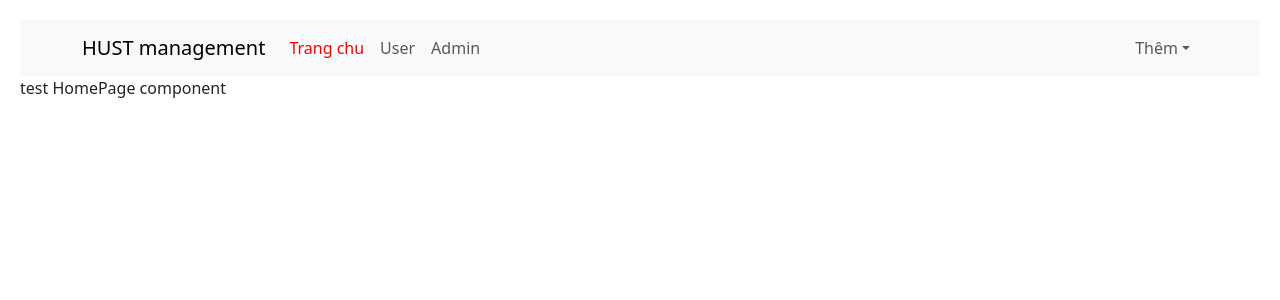
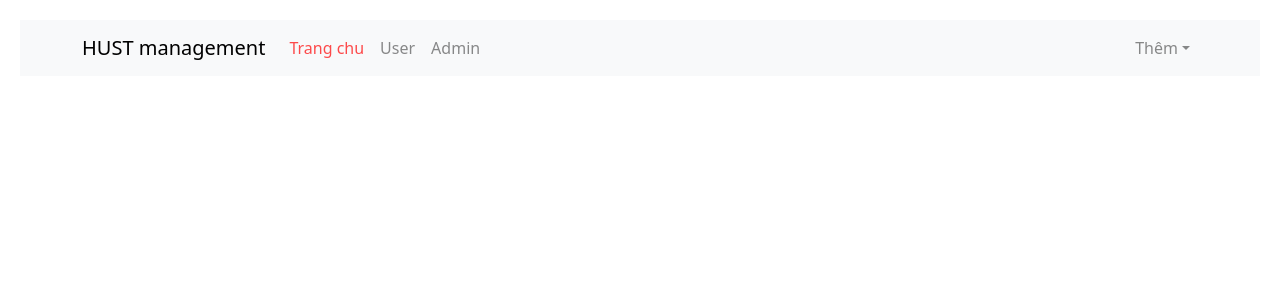
Before and after one commit to thruy/starter-React, a React (Create React App) app: page / in a window 1280 px wide. Shown: the top 300 px of the page. Built offline with nearby package versions, Linux system fonts and the light colour scheme; grey boxes are pictures that could not be loaded.

Commit message:
video in react

```diff
--- a/src/App.scss
+++ b/src/App.scss
@@ -10,8 +10,18 @@ body {
 
 .app-container {
   .header-container {
-    .navbar-nav .nav-link.active {
+    .navbar-nav {
+      z-index: 10;
+      opacity: 0.7;
+      .nav-link.active {
       color: red !important;
+    }
     }
   }
 }
+
+video {
+  position: fixed;
+  bottom: 0;
+  width: 100vw;
+}
--- a/src/component/Header/Header.js
+++ b/src/component/Header/Header.js
@@ -23,9 +23,9 @@ const Header = () => {
                     </Nav>
                     <Nav>
                         <NavDropdown title="Thêm" id="basic-nav-dropdown">
-                            <NavDropdown.Item href="#action/3.1">Đăng nhập</NavDropdown.Item>
-                            <NavDropdown.Item href="#action/3.2">Đăng ký</NavDropdown.Item>
-                            <NavDropdown.Item href="#action/3.3">Thông tin</NavDropdown.Item>
+                            <NavDropdown.Item>Đăng nhập</NavDropdown.Item>
+                            <NavDropdown.Item >Đăng ký</NavDropdown.Item>
+                            <NavDropdown.Item  >Thông tin</NavDropdown.Item>
                         </NavDropdown>
                     </Nav>
                 </Navbar.Collapse>
--- a/src/component/Home/HomePage.js
+++ b/src/component/Home/HomePage.js
@@ -1,7 +1,11 @@
+
+import videoHomePage from '../../assets/compose.mp4';
 const HomePage = (props) => {
     return (
         <div className="homepage-container">
-            test HomePage component
+            <video autoPlay loop muted width={750} height={500} >
+                <source src={videoHomePage} />
+            </video>
         </div>
     )
 }
```
Also changed, not shown: 1 other file (tests, documents, lock files or other folders).
